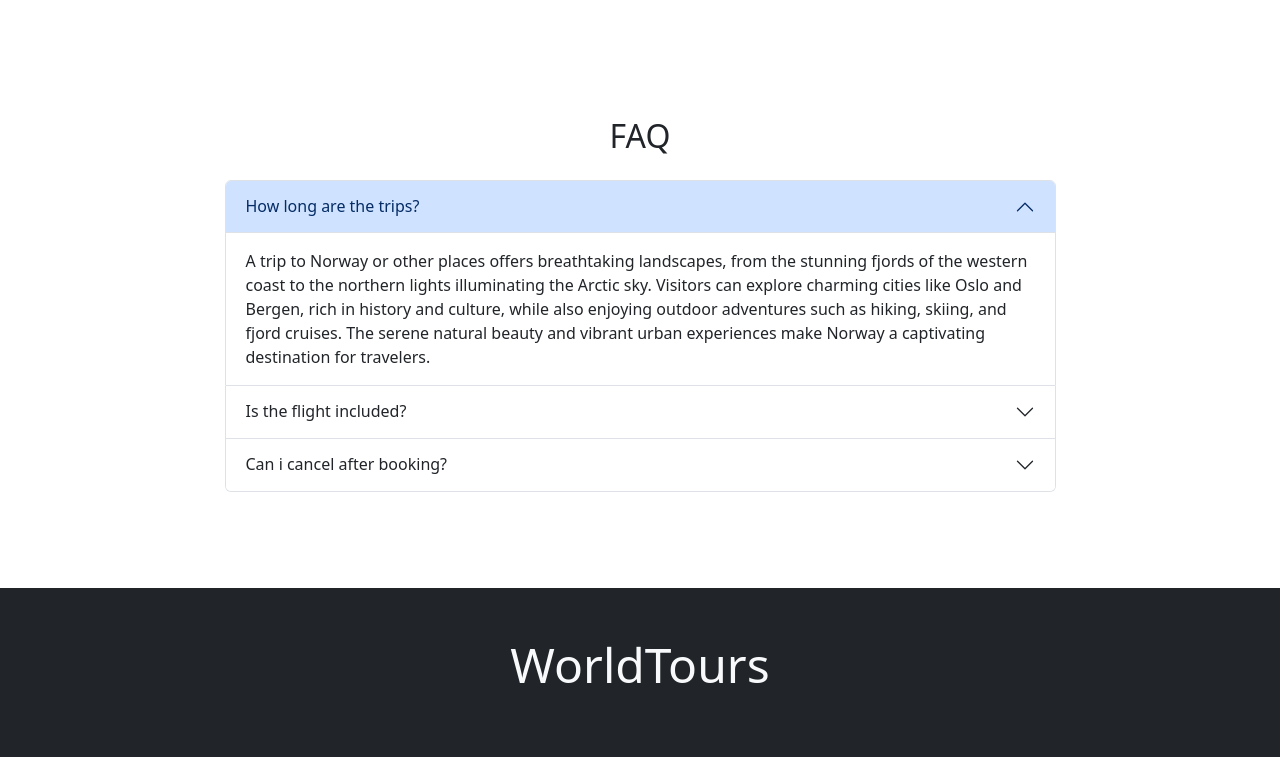
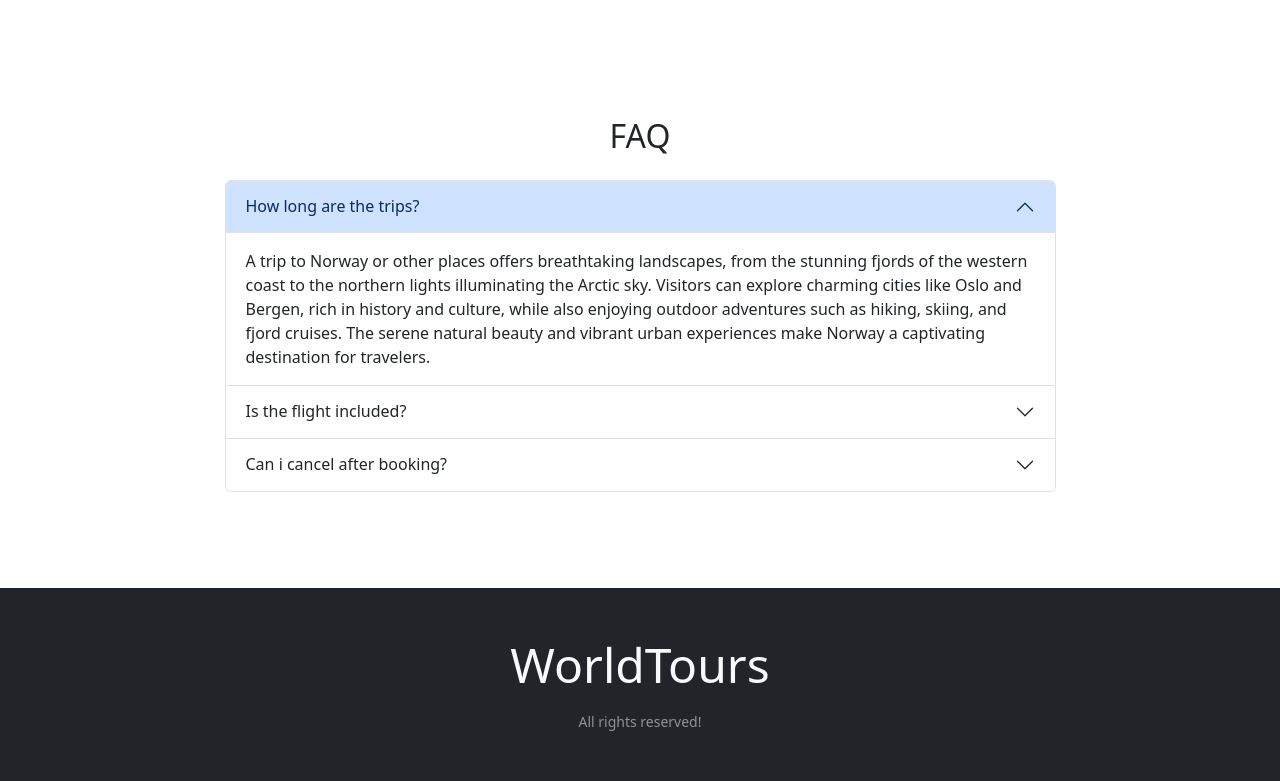
Before and after one commit to kamranahmad2004/Travel-planning, a plain HTML site: page index.html in a window 1280 px wide. Shown: the part 1436-2217 px from the top of the page. Before the commit the page ends 2193 px from the top, so only its background shows below. Drawn offline with nearby package versions, Linux system fonts and the light colour scheme.

Commit message:
travel planning

```diff
--- a/index.html
+++ b/index.html
@@ -258,7 +258,7 @@
   <footer class="bg-dark py-5 mt-5">
     <div class="container text-light text-center mb-0">
       <p class="display-5 mb-3 ">WorldTours</p>
-      <!-- <small class="text-white-50">All rights reserved!</small> -->
+      <small class="text-white-50">All rights reserved!</small>
     </div>
   </footer>
   <!-- Add Script -->
```
Also changed, not shown: 1 other file.
